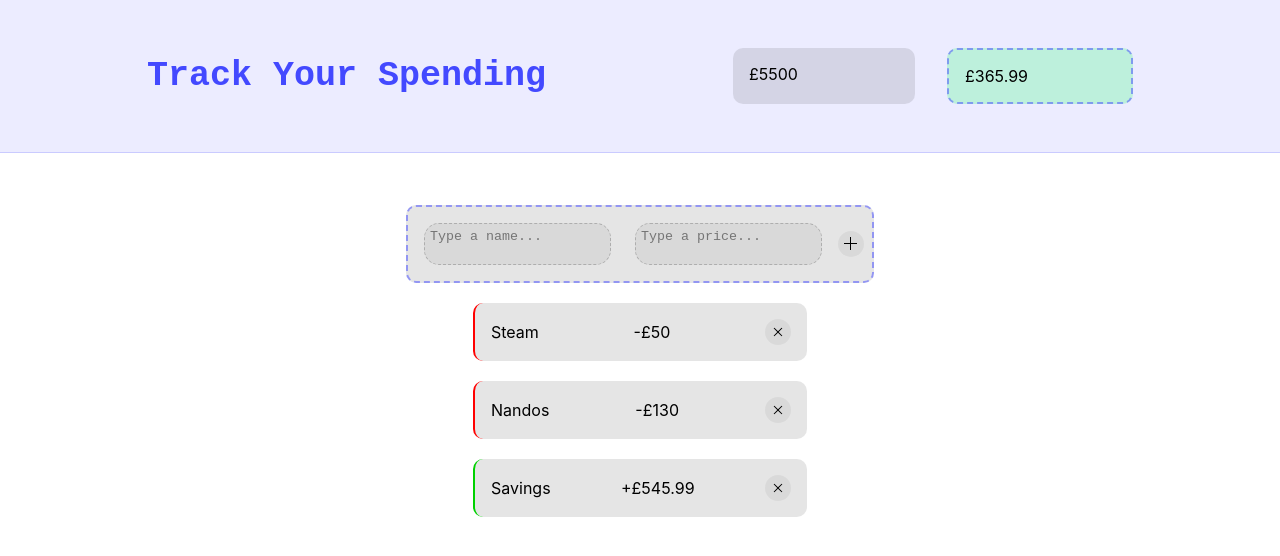
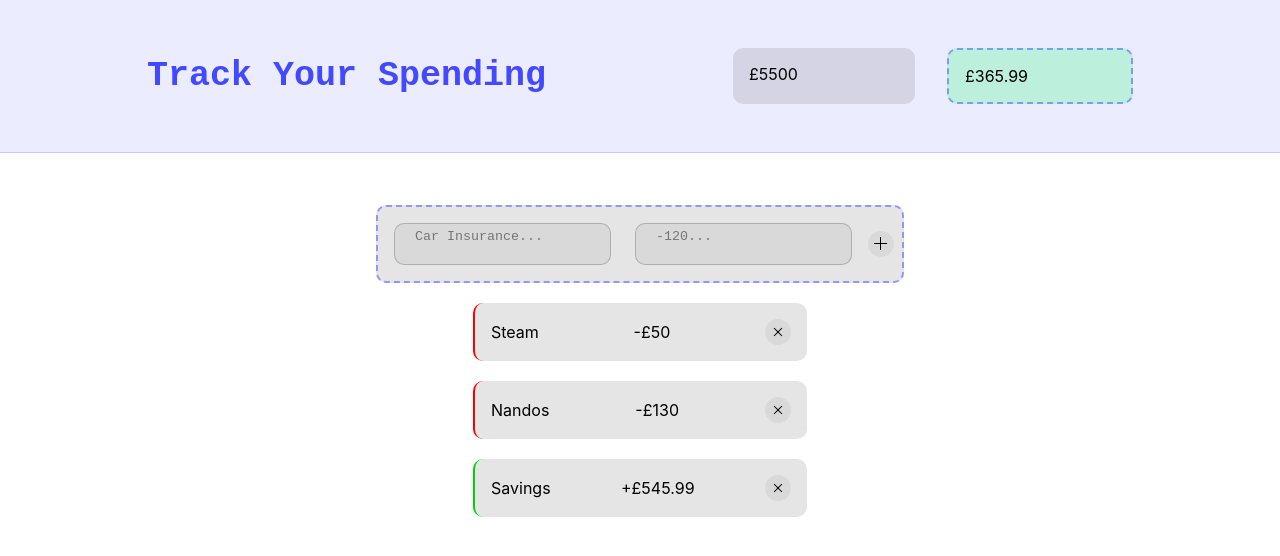
Before and after one commit to ibahm/Track-Your-Spending, a React (Create React App) app: page / in a window 1280 px wide. Shown: the top 556 px of the page. Built offline with nearby package versions, Linux system fonts and the light colour scheme.

Commit message:
Changed the placeholder text
- Examples of how to add a transaction in each placeholder text areas

```diff
--- a/src/components/AddTransaction.js
+++ b/src/components/AddTransaction.js
@@ -7,8 +7,8 @@ const AddTransaction = () => {
     const [price, setPrice] = useState('');
     return (
         <div className="add-card">
-            <textarea className="add-name" placeholder="Type a name..." value={text} onChange={(e) => setText(e.target.value)}></textarea>
-            <textarea className="add-price" placeholder="Type a price..." value={price} onChange={(e) => setPrice(e.target.value)}></textarea>
+            <textarea className="add-name" placeholder="Car Insurance..." value={text} onChange={(e) => setText(e.target.value)}></textarea>
+            <textarea className="add-price" placeholder="-120..." value={price} onChange={(e) => setPrice(e.target.value)}></textarea>
             <VscAdd className="add-button" onClick={() => {}}/>
         </div>
     );
--- a/src/context/GlobalState.js
+++ b/src/context/GlobalState.js
@@ -6,7 +6,7 @@ const initialState = {
     transactions: [
         {id: {nanoid}, text: 'Steam', price: -50},
         {id: {nanoid}, text: 'Nandos', price: -130},
-        {id: {nanoid}, text: 'Savings', price: 545.99}
+        {id: {nanoid}, text: 'Savings', price: +545.99}
     ]
 }
 
--- a/src/index.css
+++ b/src/index.css
@@ -63,7 +63,7 @@ h1 {
 
 .total-red {
   border: 2px dashed rgba(67, 73, 255, 0.5);
-  background-color: rgba(255, 0, 0, 0.2);
+  background-color: rgba(255, 0, 0, 0.35);
 }
 
 .total-green {
@@ -141,10 +141,11 @@ h1 {
 
 textarea {
   resize: none;
-  border: 1px dashed rgba(0,0,0,0.2);
-  border-radius: 15px;
-  padding: 5px;
+  border: 1px solid rgba(0,0,0,0.2);
+  border-radius: 10px;
+  padding: 5px 20px;
   background-color: rgba(0,0,0,0.05);
+  resize: none;
 }
 
 textarea:focus {
```
